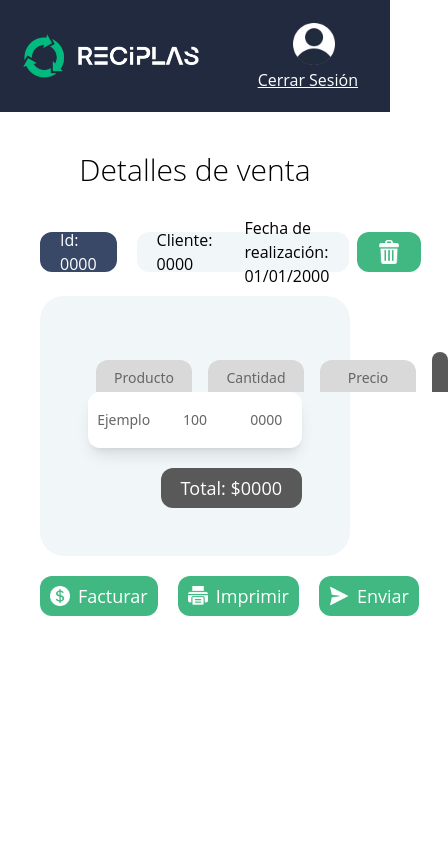
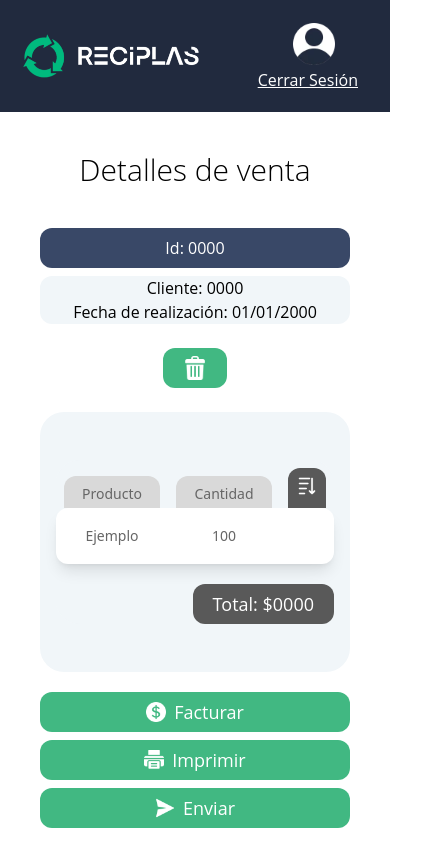
Before and after one commit to tomas-lp/Reciplas-front, a Next.js app: page /ventas/detalles in a window 390 px wide. Shown: the top 866 px of the page, 448 px wide, since content can reach past the window. Before the commit the page ends 844 px from the top, so only its background shows below. Built offline with nearby package versions, Linux system fonts and the light colour scheme.

Commit message:
Adaptado seccion ventas

```diff
--- a/components/ventas/detallesVenta.jsx
+++ b/components/ventas/detallesVenta.jsx
@@ -3,21 +3,21 @@ import Link from "next/link";
 const DetallesVenta = (props) => {
   return(
     <div className="flex flex-col w-full max-w-screen-xl">
-        <div className="flex flex-row justify-between items-center mb-5 h-12">
-          <div className="flex flex-row items-center">
-            <div className="flex justify-center items-center h-10 px-5 bg-medium text-white rounded-xl mr-5 font-title font-normal text-base"><span>Id: 0000</span></div>
-            <div className="flex justify-center items-center h-10 px-5 bg-verylight rounded-xl font-title font-normal text-base">
-              <span className="mr-8">Cliente: 0000</span>
+        <div className="flex flex-col md:flex-row justify-between items-center mb-5 md:h-12">
+          <div className="flex flex-col w-full md:w-auto md:flex-row items-center mb-5 md:mb-0">
+            <div className="flex w-full md:w-auto mb-2 md:mb-0 md:mr-5 justify-center items-center h-10 px-5 bg-medium text-white rounded-xl font-title font-normal text-base"><span>Id: 0000</span></div>
+            <div className="flex flex-col sm:flex-row w-full md:w-auto justify-center items-center sm:h-10 px-5 bg-verylight rounded-xl font-title font-normal text-base">
+              <span className="sm:mr-8">Cliente: 0000</span>
               <span>Fecha de realización: 01/01/2000</span>
             </div>
           </div>
-          <div className="flex flex-row items-center">
+          <div className="flex flex-row items-center h-12 md:h-auto">
             <div className="bg-primary w-16 p-2 rounded-xl flex justify-center items-center mx-2 h-10 hover:h-12 transition-all cursor-pointer"><img src="/Icons/White/eliminar.png" alt="" className="h-6"/></div>
           </div>
         </div>
 
         <div className="grid grid-cols-1 gap-5">
-          <div className="bg-verylight flex flex-col items-center p-12 rounded-3xl">
+          <div className="bg-verylight flex flex-col items-center px-4 py-12 sm:p-12 rounded-3xl">
             {/* <h2 className="text-black font-title font-light text-2xl mb-5">Productos</h2> */}
             <div className="bg-verylight flex flex-col rounded-3xl w-full">
               <div className="flex flex-row justify-between">
@@ -25,10 +25,10 @@ const DetallesVenta = (props) => {
                   <div className="flex flex-row items-end h-12">
                     <div className="bg-light w-24 p-2 rounded-t-xl flex justify-center mx-2 h-8 hover:h-10 transition-all cursor-pointer"><span className="text-title text-sm text-grey">Producto</span></div>
                     <div className="bg-light w-24 p-2 rounded-t-xl flex justify-center mx-2 h-8 hover:h-10 transition-all cursor-pointer"><span className="text-title text-sm text-grey">Cantidad</span></div>
-                    <div className="bg-light w-24 p-2 rounded-t-xl flex justify-center mx-2 h-8 hover:h-10 transition-all cursor-pointer"><span className="text-title text-sm text-grey">Precio</span></div>
+                    <div className="bg-light w-24 p-2 rounded-t-xl hidden sm:flex justify-center mx-2 h-8 hover:h-10 transition-all cursor-pointer"><span className="text-title text-sm text-grey">Precio</span></div>
                   </div>
 
-                  <div className="bg-darkgrey w-16 p-2 rounded-t-xl flex justify-center mx-2 h-10 hover:h-12 transition-all cursor-pointer"><img src="/Icons/White/ordenar.png" alt="" className="h-6"/></div>
+                  <div className="bg-darkgrey w-16 py-2 sm:p-2 rounded-t-xl flex justify-center mx-2 h-10 hover:h-12 transition-all cursor-pointer"><img src="/Icons/White/ordenar.png" alt="" className="h-5 sm:h-6"/></div>
                 </div>
               </div>
               <FilaProducto></FilaProducto>
@@ -39,16 +39,16 @@ const DetallesVenta = (props) => {
           </div>
         </div>
 
-        <div className="flex flex-row mt-5">
-          <div className="flex justify-center items-center h-10 px-5 mr-5 bg-primary rounded-xl cursor-pointer hover:bg-primarydark transition-all">
+        <div className="flex flex-col sm:flex-row mt-5">
+          <div className="flex justify-center items-center h-10 px-5 mb-2 sm:mr-5 bg-primary rounded-xl cursor-pointer hover:bg-primarydark transition-all">
             <img src="/Icons/White/facturar.png" alt="" className="h-5 mr-2"/>
             <span className="text-white font-title font-normal text-lg">Facturar</span>
           </div>
-          <div className="flex justify-center items-center h-10 px-5 mr-5 bg-primary rounded-xl cursor-pointer hover:bg-primarydark transition-all">
+          <div className="flex justify-center items-center h-10 px-5 mb-2 sm:mr-5 bg-primary rounded-xl cursor-pointer hover:bg-primarydark transition-all">
             <img src="/Icons/White/imprimir.png" alt="" className="h-5 mr-2"/>
             <span className="text-white font-title font-normal text-lg">Imprimir</span>
           </div>
-          <div className="flex justify-center items-center h-10 px-5 mr-5 bg-primary rounded-xl cursor-pointer hover:bg-primarydark transition-all">
+          <div className="flex justify-center items-center h-10 px-5 mb-2 sm:mr-5 bg-primary rounded-xl cursor-pointer hover:bg-primarydark transition-all">
             <img src="/Icons/White/enviar.png" alt="" className="h-5 mr-2"/>
             <span className="text-white font-title font-normal text-lg">Enviar</span>
           </div>
--- a/components/ventas/filaProducto.jsx
+++ b/components/ventas/filaProducto.jsx
@@ -5,7 +5,7 @@ const FilaProducto = (props) => {
     <div className="flex flex-row items-center bg-white h-14 rounded-xl shadow-lg transition-all">
       <div className="flex flex-row justify-center w-24 mx-2"><span className="text-title text-sm text-grey">Ejemplo</span></div>
       <div className="flex flex-row justify-center w-24 mx-2"><span className="text-title text-sm text-grey">100</span></div>
-      <div className="flex flex-row justify-center w-24 mx-2"><span className="text-title text-sm text-grey">0000</span></div>
+      <div className="hidden sm:flex flex-row justify-center w-24 mx-2"><span className="text-title text-sm text-grey">0000</span></div>
     </div>
   )
 }
--- a/components/ventas/filaVenta.jsx
+++ b/components/ventas/filaVenta.jsx
@@ -5,10 +5,10 @@ const FilaVenta = (props) => {
     <Link href="/ventas/detalles">
       <div className="flex flex-row items-center bg-white h-14 rounded-xl shadow-lg hover:scale-102 transition-all cursor-pointer">
         <div className="flex flex-row justify-center w-16 mx-2"><span className="text-title text-sm text-grey">0001</span></div>
-        <div className="flex flex-row justify-center w-24 mx-2"><span className="text-title text-sm text-grey">Nombre</span></div>
-        <div className="flex flex-row justify-center w-24 mx-2"><span className="text-title text-sm text-grey">0000</span></div>
+        <div className="hidden md:flex flex-row justify-center w-24 mx-2"><span className="text-title text-sm text-grey">Nombre</span></div>
+        <div className="hidden sm:flex flex-row justify-center w-24 mx-2"><span className="text-title text-sm text-grey">0000</span></div>
         <div className="flex flex-row justify-center w-24 mx-2"><span className="text-title text-sm text-grey">01/01/2000</span></div>
-        <div className="flex flex-row justify-center w-24 mx-2"><img src="/Icons/Grey/cruz.png" alt="No" className="h-6"/></div>
+        <div className="hidden sm:flex flex-row justify-center w-24 mx-2"><img src="/Icons/Grey/cruz.png" alt="No" className="h-6"/></div>
       </div>
     </Link>
   )
```
Also changed, not shown: components/ventas/listaVentas.jsx (+16 -14 lines).
